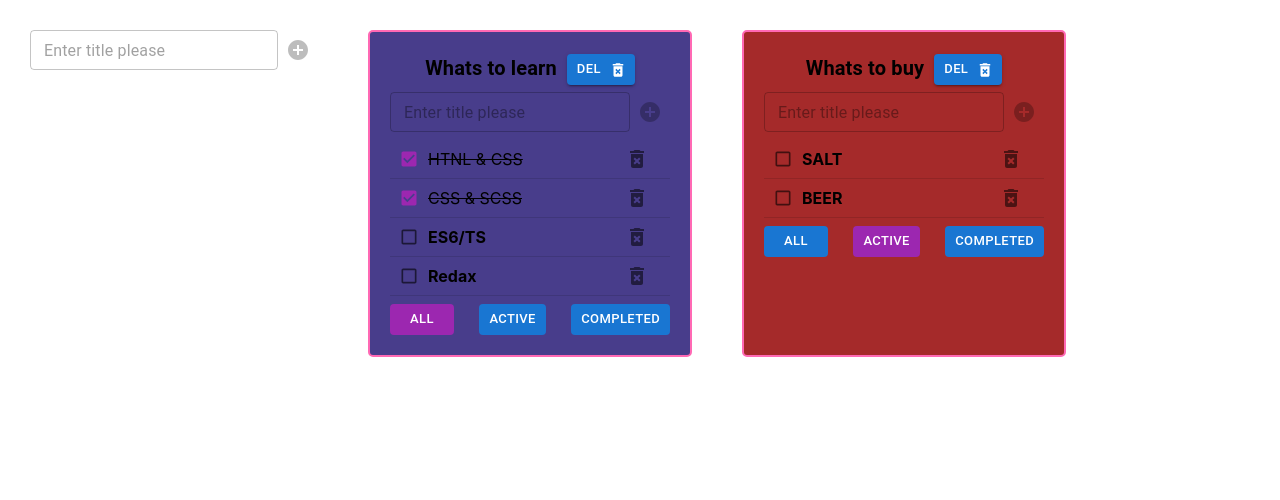
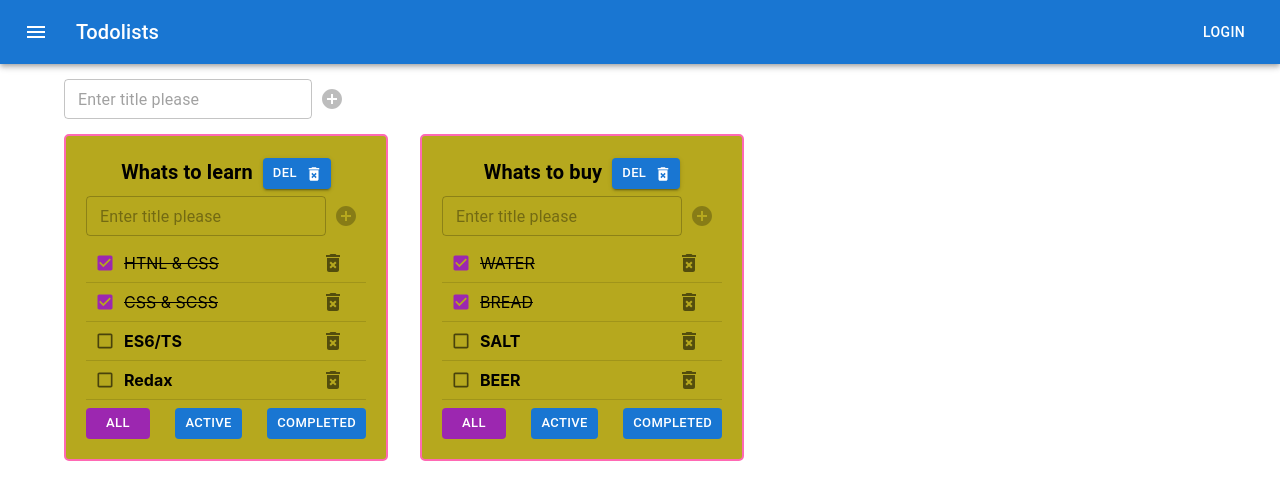
Before and after one commit to Alex62510/1-todolist, a React (Create React App) app: page / in a window 1280 px wide. Shown: the top 500 px of the page. Built offline with nearby package versions, Linux system fonts and the light colour scheme.

Commit message:
commit-071- material ui

```diff
--- a/src/App.css
+++ b/src/App.css
@@ -1,24 +1,24 @@
 .App {
-  padding: 30px;
-  display: flex;
-}
+/*  padding: 30px;*/
+/*  display: flex;*/
+/*}*/
 
-.App > div {
-  margin-right: 50px;
+/*.App > div {*/
+/*  margin-right: 50px;*/
 }
 .todolist {
   width: 280px;
   border: 2px solid hotpink;
   border-radius: 5px;
   padding: 20px;
-  background-color: darkslateblue;
+  background-color: #b6a81e;
   height: max-content;
 }.todolist-empty {
    width: 280px;
   border: 2px solid hotpink;
   border-radius: 5px;
   padding: 20px;
-  background-color: brown;
+  background-color: #6aff2f;
 }
 .task {
   font-weight: bold;
--- a/src/App.tsx
+++ b/src/App.tsx
@@ -3,6 +3,8 @@ import './App.css';
 import Todolist from "./Todolist";
 import {v1} from "uuid";
 import {AddItemForm} from "./AddItemForm";
+import {AppBar, Button, Container, Grid, IconButton, Toolbar, Typography} from "@mui/material";
+import {Menu} from "@mui/icons-material";
 
 export type FilterVuluesType = "All" | "Active" | "Completed"
 export type TaskType = {
@@ -26,7 +28,7 @@ function App(): JSX.Element {
 
     const [todoLists, setTodolists] = useState<Array<TodolistType>>([
         {id: TodolistId_1, title: "Whats to learn", filter: "All"},
-        {id: TodolistId_2, title: "Whats to buy", filter: "Active"},
+        {id: TodolistId_2, title: "Whats to buy", filter: "All"},
     ])
 
     const [tasks, setTasks] = useState<TaskStateType>({
@@ -44,7 +46,6 @@ function App(): JSX.Element {
             {id: v1(), title: "BEER", isDone: false}
         ]
     })
-    debugger
     const addTask = (title: string, todolistId: string) => {
         const newTask: TaskType = {id: v1(), title: title, isDone: true}
         setTasks({...tasks, [todolistId]: [newTask, ...tasks[todolistId]]})
@@ -62,14 +63,14 @@ function App(): JSX.Element {
     const changeTodoListFilter = (filter: FilterVuluesType, todolistId: string) => {
         setTodolists(todoLists.map(t => t.id === todolistId ? {...t, filter: filter} : t))
     }
-    const changeTodoListTitle = (newTitle:string, todolistId: string) => {
+    const changeTodoListTitle = (newTitle: string, todolistId: string) => {
         setTodolists(todoLists.map(t => t.id === todolistId ? {...t, title: newTitle} : t))
     }
-    const addTodolist=(title:string)=>{
-        const newTodolistId=v1()
-        const newTodolist:TodolistType={id:newTodolistId, title:title, filter: "All"}
-        setTodolists([...todoLists,newTodolist])
-        setTasks({...tasks,[newTodolistId]:[]})
+    const addTodolist = (title: string) => {
+        const newTodolistId = v1()
+        const newTodolist: TodolistType = {id: newTodolistId, title: title, filter: "All"}
+        setTodolists([...todoLists, newTodolist])
+        setTasks({...tasks, [newTodolistId]: []})
     }
 
     const getFiltredTaskForRender = (taskslist: Array<TaskType>, filterValue: FilterVuluesType) => {
@@ -89,6 +90,7 @@ function App(): JSX.Element {
     const todolistsComponents = todoLists.map(t => {
         let taskForRender: Array<TaskType> = getFiltredTaskForRender(tasks[t.id], t.filter)
         return (
+            <Grid item>
                 <Todolist
                     key={t.id}
                     todolistId={t.id}
@@ -104,12 +106,43 @@ function App(): JSX.Element {
                     remoteTask={remoteTask}
                     addTask={addTask}
                     changeTaskTitle={changeTaskTitle}
-            />)
+                />
+            </Grid>
+            )
     })
     return (
         <div className="App">
-            <AddItemForm  addNewItem={addTodolist}/>
+            <AppBar position="static">
+                <Toolbar>
+                    <IconButton
+                        size="large"
+                        edge="start"
+                        color="inherit"
+                        aria-label="menu"
+                        sx={{mr: 2}}
+                    >
+                        <Menu/>
+                    </IconButton>
+                    <Typography variant="h6" component="div" sx={{flexGrow: 1}}>
+                        Todolists
+                    </Typography>
+                    {/*<FormGroup>*/}
+                    {/*    <FormControlLabel*/}
+
+                    {/*    />*/}
+                    {/*</FormGroup>*/}
+                    <Button color="inherit">Login</Button>
+                </Toolbar>
+            </AppBar>
+            <Container fixed>
+                <Grid container sx={{p:"15px 0px"}}>
+                    <AddItemForm addNewItem={addTodolist}/>
+                </Grid>
+                <Grid container spacing={4}>
                 {todolistsComponents}
+                </Grid>
+            </Container>
+
         </div>
     )
 }
```
Lines whose indentation alone changed are shown as unchanged.
